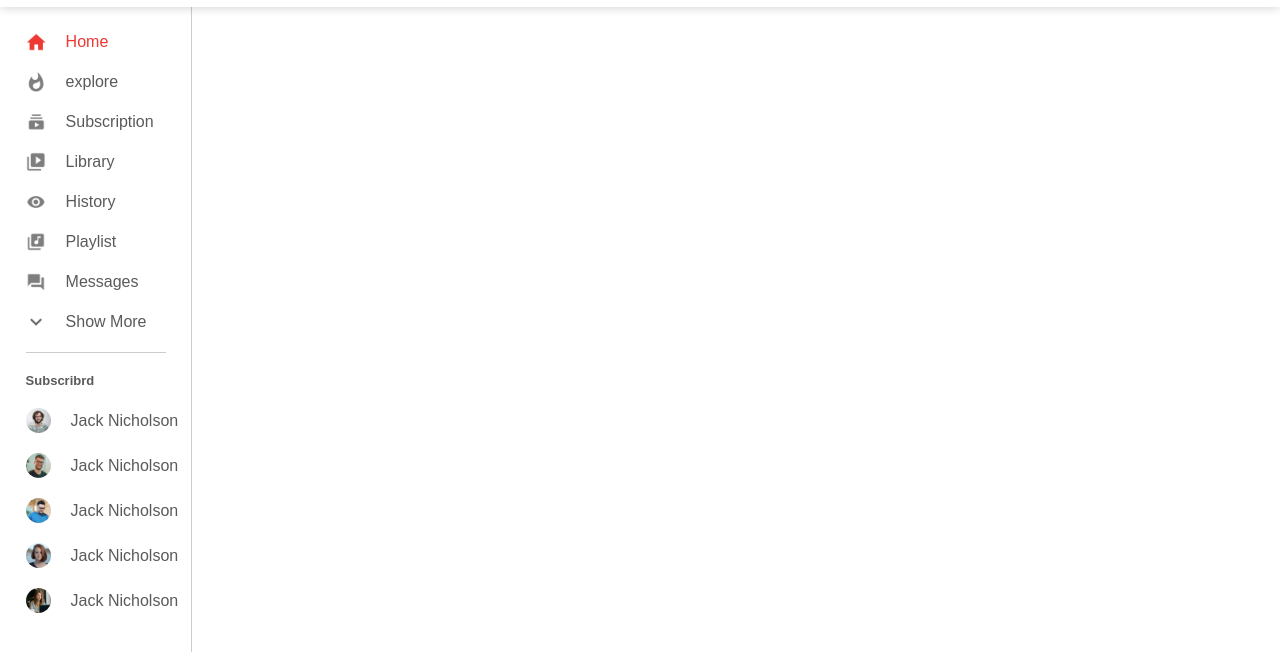
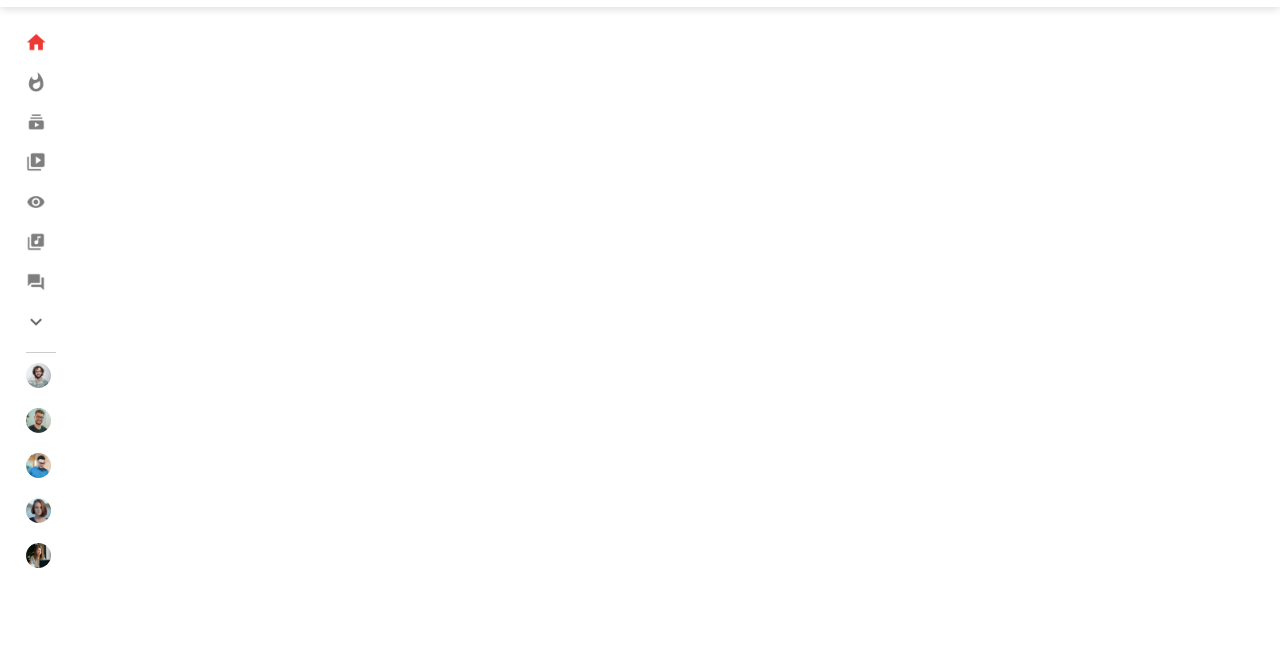
Before and after one commit to avtar18113/YouTubePro, a plain HTML site: page index.html in a window 1280 px wide. Both pictures are taken after a click on the picture 36 px from the left and 27 px from the top of the page. Shown: the part 48-700 px from the top of the page. Drawn offline with Linux system fonts and the light colour scheme.

Commit message:
header nav done
youtube header navbar done with change navbar onclick

```diff
--- a/css/style.css
+++ b/css/style.css
@@ -19,7 +19,8 @@ position: fixed;
 top: 0;
 padding-left: 2%;
 padding-top: 80px;
-border-right: 1px solid #ccc;}
+border-right: 1px solid #ccc;
+}
 .shortcut-links a img{
     width: 20px;
     margin-right: 20px;
@@ -55,6 +56,7 @@ color: #5a5a5a;}
 }
 .small-sidebar{
     width:50%;
+    border-right:unset;
 }
 .small-sidebar a p{
     display: none;
@@ -63,6 +65,7 @@ color: #5a5a5a;}
     display: none;
 }
 .small-sidebar hr{
-    width: 50%;
-    margin-bottom: 25px;
+    width: 5%;
+    margin-bottom: 10px;
 }
+/* ------------main css ---------------- */
--- a/index.html
+++ b/index.html
@@ -8,7 +8,6 @@
     <title>YouTubePro</title>
     <!-- <link rel="stylesheet" href="css/bootstrap.min.css"> -->
     <link rel="stylesheet" href="css/style.css">
-
 </head>
 
 <body>
@@ -32,7 +31,7 @@
         </div>
     </nav>
     <!-- --------------------sidebar--------------------- -->
-    <div class="sidebar" id="sideBar">
+    <div class="sidebar">
         <div class="shortcut-links">
             <a href=""><img src="images/home.png" alt=""><p>Home</p></a>
             <a href=""><img src="images/explore.png" alt=""><p>explore</p></a>
@@ -56,6 +55,7 @@
 
     <!------------- js code link ---------------- -->
     <script src="js/script.js"></script>
+
 </body>
 
 </html>
--- a/js/script.js
+++ b/js/script.js
@@ -1,6 +1,6 @@
 var  menuIcon = document.querySelector(".menu-icon");
 var sideBar = document.querySelector(".sidebar");
 
-menuIcon.onClick = function(){
-    sideBar.classList.toggle(".small-sidebar");
+menuIcon.onclick = function(){
+    sideBar.classList.toggle("small-sidebar");
 }
```
